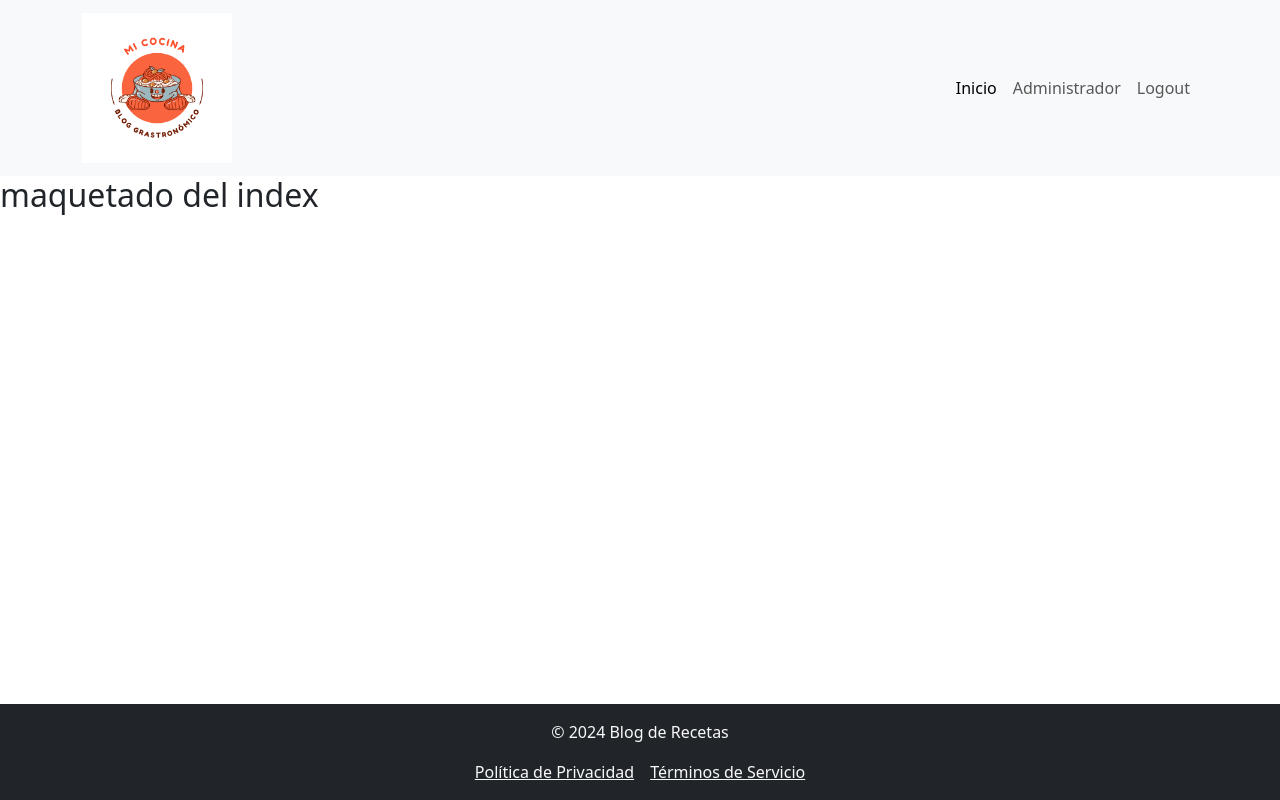
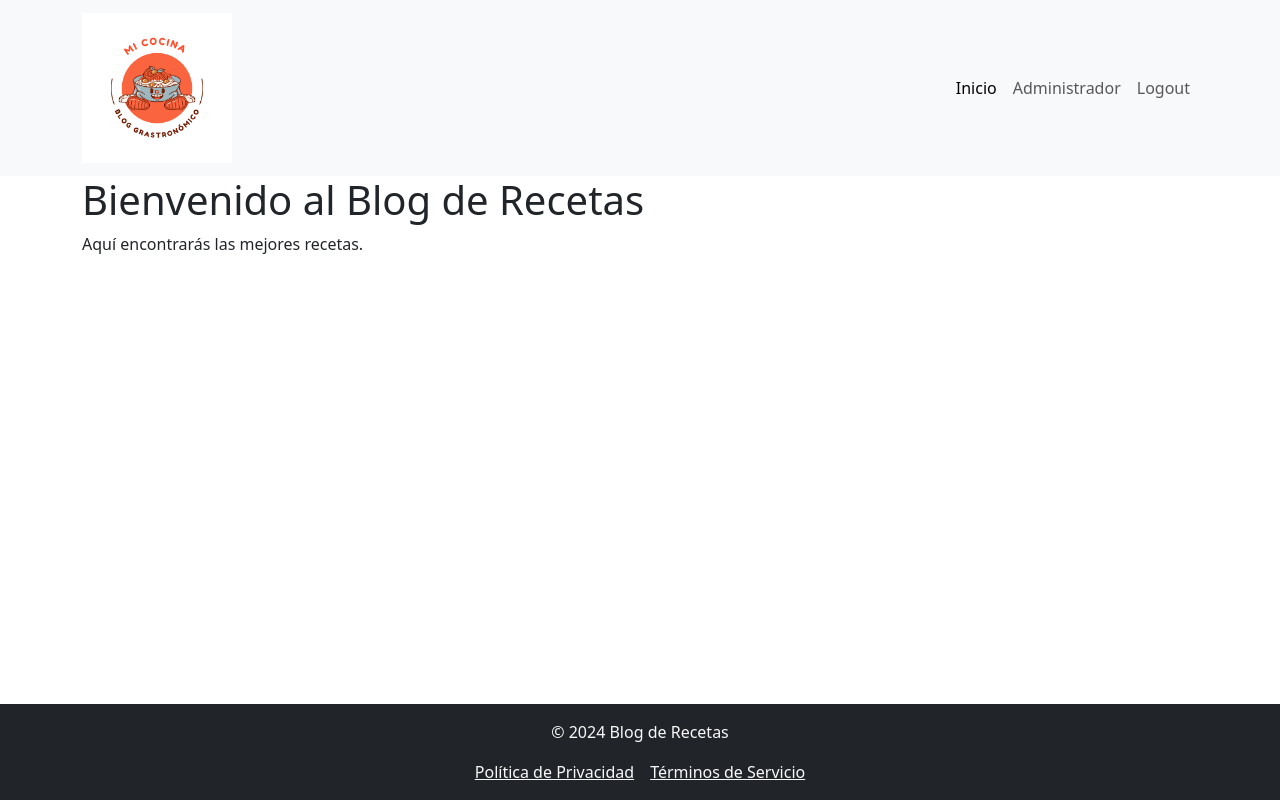
Before and after one commit to Matoma1607/crudReceta102i, a React (Vite) app: page / in a window 1280 px wide. Built offline with nearby package versions, Linux system fonts and the light colour scheme.

Commit message:
se realizado inicio.jsx

```diff
--- a/src/components/pages/Inicio.jsx
+++ b/src/components/pages/Inicio.jsx
@@ -1,7 +1,8 @@
 const Inicio = () => {
   return (
-    <div>
-      <h2>maquetado del index</h2>
+    <div className="container">
+      <h1>Bienvenido al Blog de Recetas</h1>
+      <p>Aquí encontrarás las mejores recetas.</p>
     </div>
   );
 };
```
